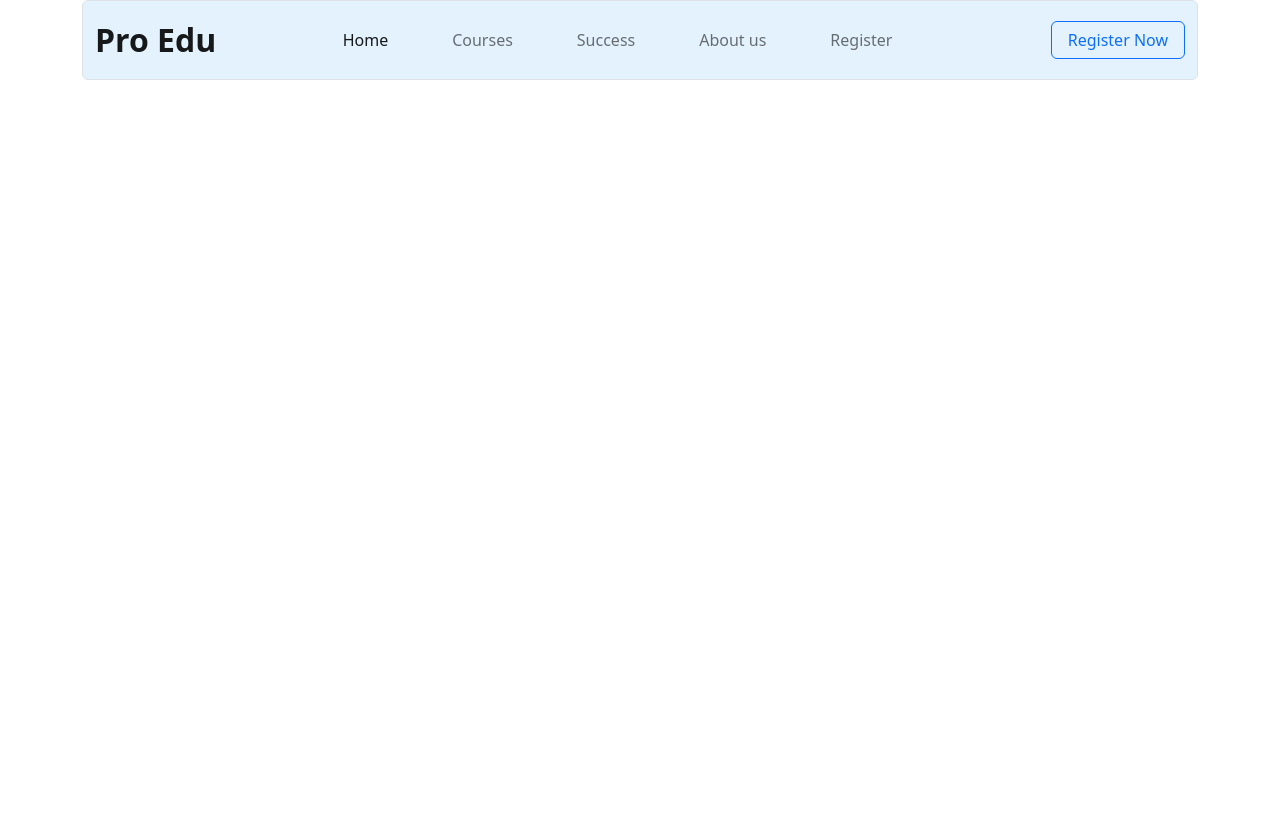
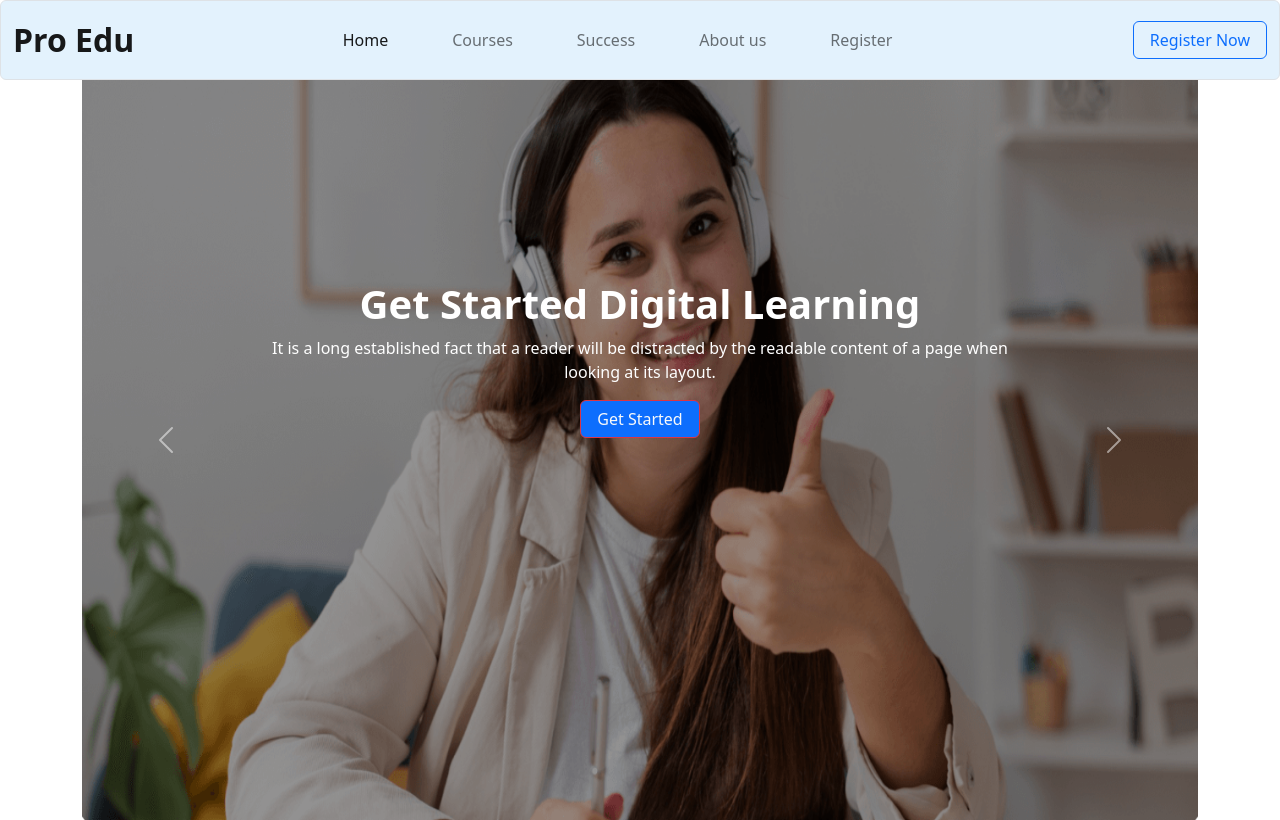
Before and after one commit to rifatahmed787/eduTech-website, a plain HTML site: page index.html in a window 1280 px wide. Drawn offline with nearby package versions, Linux system fonts and the light colour scheme.

Commit message:
carousel caption added

```diff
--- a/index.html
+++ b/index.html
@@ -23,7 +23,7 @@
         <!--------- navbar section start --------->
         <section>
             <div>
-                <nav class="navbar navbar-expand-lg py-1 nav-bg border rounded">
+                <nav class="navbar navbar-expand-lg py-1 nav-bg border rounded fixed-top">
                     <div class="container-fluid">
                         <a class="navbar-brand fw-bold fs-2" href="#">Pro Edu</a>
                         <button class="navbar-toggler" type="button" data-bs-toggle="collapse"
@@ -61,8 +61,51 @@
 
         <!------- carousel section start -------->
         <section>
-            <div>
-
+            <div class="carousel-body">
+                <div id="carouselExampleCaptions" class="carousel slide" data-bs-ride="false">
+                    <div class="carousel-inner">
+                        <div class="carousel-item active">
+                            <img src="./images/cover/cover-1.png" class="d-block w-100 image-height" alt="...">
+                            <div class="carousel-caption position-absolute top-50 translate-middle-y  d-md-block">
+                                <h5 class="fw-semibold fs-1">Get Started Digital Learning</h5>
+                                <p>It is a long established fact that a reader will be distracted by the readable
+                                    content of a page when looking at its layout.</p>
+                                <a href="#"><button class="btn btn-primary btn-outline-danger px-3 text-light">Get
+                                        Started</button></a>
+                            </div>
+                        </div>
+                        <div class="carousel-item">
+                            <img src="./images/cover/cover-2.jpg" class="d-block w-100 image-height" alt="...">
+                            <div class="carousel-caption position-absolute top-50  translate-middle-y d-md-block">
+                                <h5 class="fw-semibold fs-1">Get Started Digital Learning</h5>
+                                <p>It is a long established fact that a reader will be distracted by the readable
+                                    content.</p>
+                                <a href="#"><button class="btn btn-primary btn-outline-danger px-3 text-light">Get
+                                        Started</button></a>
+                            </div>
+                        </div>
+                        <div class="carousel-item">
+                            <img src="./images/cover/cover-3.jpg" class="d-block w-100 image-height" alt="...">
+                            <div class="carousel-caption position-absolute top-50 translate-middle-y d-md-block">
+                                <h5 class="fw-semibold fs-1">Get Started Digital Learning</h5>
+                                <p>It is a long established fact that a reader will be distracted by the readable
+                                    content of a page when looking at its layout.</p>
+                                <a href="#"><button class="btn btn-primary btn-outline-danger px-3 text-light">Get
+                                        Started</button></a>
+                            </div>
+                        </div>
+                    </div>
+                    <button class="carousel-control-prev" type="button" data-bs-target="#carouselExampleCaptions"
+                        data-bs-slide="prev">
+                        <span class="carousel-control-prev-icon" aria-hidden="true"></span>
+                        <span class="visually-hidden">Previous</span>
+                    </button>
+                    <button class="carousel-control-next" type="button" data-bs-target="#carouselExampleCaptions"
+                        data-bs-slide="next">
+                        <span class="carousel-control-next-icon" aria-hidden="true"></span>
+                        <span class="visually-hidden">Next</span>
+                    </button>
+                </div>
             </div>
         </section>
         <!-------- carousel section end ------->
--- a/styles/style.css
+++ b/styles/style.css
@@ -9,3 +9,13 @@ body {
 .nav-bg {
     background-color: #e3f2fd;
 }
+
+.carousel-body {
+    margin-top: 60px;
+}
+
+
+.image-height {
+    filter: brightness(60%);
+    height: 95%;
+}
```
